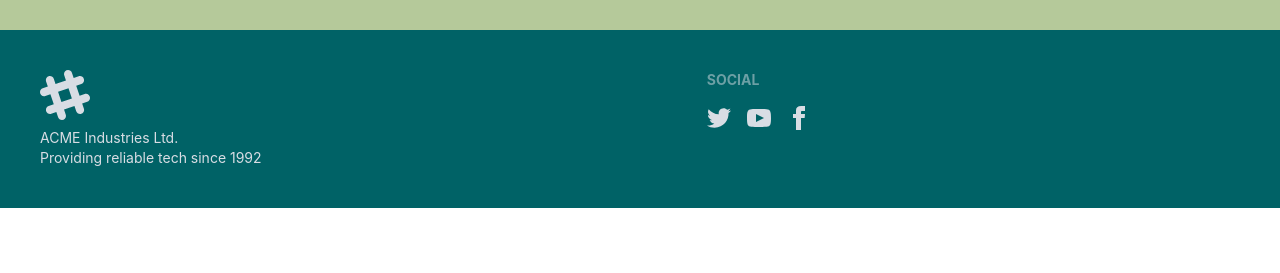
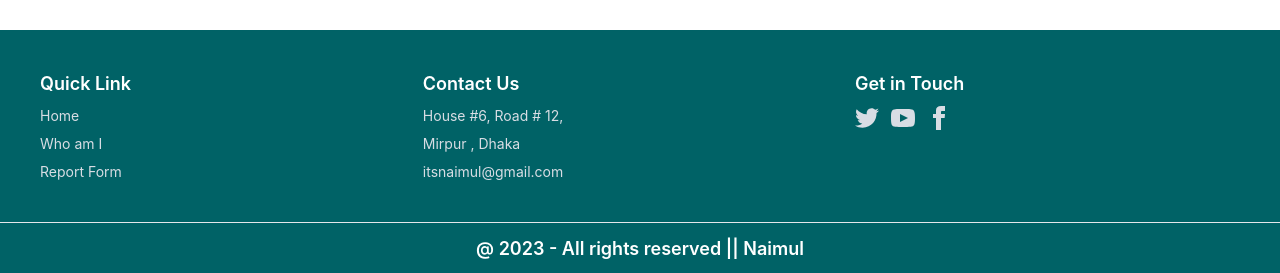
Before and after one commit to Naimul45/ClothesWebsiteClient, a React (Create React App) app: page /signup in a window 1280 px wide. Shown: the part 884-1157 px from the top of the page. Before the commit the page ends 1092 px from the top, so only its background shows below. Built offline with nearby package versions, Linux system fonts and the light colour scheme; no server answers.

Commit message:
commit no 9

```diff
--- a/src/Components/Footer/Footer.js
+++ b/src/Components/Footer/Footer.js
@@ -2,32 +2,83 @@ import React from "react";
 
 const Footer = () => {
   return (
+    // <footer
+    //   className="footer p-10 bg-neutral text-neutral-content "
+
+    // >
+    //   <div>
+    //     <h1>Quick Link</h1>
+    //     <p>Home</p>
+    //     <p>Home</p>
+    //     <p>Home</p>
+    //   </div>
+    //   <div>
+    //     <span className="footer-title">Social</span>
+    //     <div className="grid grid-flow-col gap-4">
+    //       <a>
+    //         <svg
+    //           xmlns="http://www.w3.org/2000/svg"
+    //           width="24"
+    //           height="24"
+    //           viewBox="0 0 24 24"
+    //           className="fill-current"
+    //         >
+    //           <path d="M24 4.557c-.883.392-1.832.656-2.828.775 1.017-.609 1.798-1.574 2.165-2.724-.951.564-2.005.974-3.127 1.195-.897-.957-2.178-1.555-3.594-1.555-3.179 0-5.515 2.966-4.797 6.045-4.091-.205-7.719-2.165-10.148-5.144-1.29 2.213-.669 5.108 1.523 6.574-.806-.026-1.566-.247-2.229-.616-.054 2.281 1.581 4.415 3.949 4.89-.693.188-1.452.232-2.224.084.626 1.956 2.444 3.379 4.6 3.419-2.07 1.623-4.678 2.348-7.29 2.04 2.179 1.397 4.768 2.212 7.548 2.212 9.142 0 14.307-7.721 13.995-14.646.962-.695 1.797-1.562 2.457-2.549z"></path>
+    //         </svg>
+    //       </a>
+    //       <a>
+    //         <svg
+    //           xmlns="http://www.w3.org/2000/svg"
+    //           width="24"
+    //           height="24"
+    //           viewBox="0 0 24 24"
+    //           className="fill-current"
+    //         >
+    //           <path d="M19.615 3.184c-3.604-.246-11.631-.245-15.23 0-3.897.266-4.356 2.62-4.385 8.816.029 6.185.484 8.549 4.385 8.816 3.6.245 11.626.246 15.23 0 3.897-.266 4.356-2.62 4.385-8.816-.029-6.185-.484-8.549-4.385-8.816zm-10.615 12.816v-8l8 3.993-8 4.007z"></path>
+    //         </svg>
+    //       </a>
+    //       <a>
+    //         <svg
+    //           xmlns="http://www.w3.org/2000/svg"
+    //           width="24"
+    //           height="24"
+    //           viewBox="0 0 24 24"
+    //           className="fill-current"
+    //         >
+    //           <path d="M9 8h-3v4h3v12h5v-12h3.642l.358-4h-4v-1.667c0-.955.192-1.333 1.115-1.333h2.885v-5h-3.808c-3.596 0-5.192 1.583-5.192 4.615v3.385z"></path>
+    //         </svg>
+    //       </a>
+    //     </div>
+    //   </div>
+    // </footer>
+    <>
       <footer
         className="footer p-10 bg-neutral text-neutral-content "
         style={{ background: "#006266" }}
       >
-      <div>
-        <svg
-          width="50"
-          height="50"
-          viewBox="0 0 24 24"
-          xmlns="http://www.w3.org/2000/svg"
-          fillRule="evenodd"
-          clipRule="evenodd"
-          className="fill-current"
-        >
-          <path d="M22.672 15.226l-2.432.811.841 2.515c.33 1.019-.209 2.127-1.23 2.456-1.15.325-2.148-.321-2.463-1.226l-.84-2.518-5.013 1.677.84 2.517c.391 1.203-.434 2.542-1.831 2.542-.88 0-1.601-.564-1.86-1.314l-.842-2.516-2.431.809c-1.135.328-2.145-.317-2.463-1.229-.329-1.018.211-2.127 1.231-2.456l2.432-.809-1.621-4.823-2.432.808c-1.355.384-2.558-.59-2.558-1.839 0-.817.509-1.582 1.327-1.846l2.433-.809-.842-2.515c-.33-1.02.211-2.129 1.232-2.458 1.02-.329 2.13.209 2.461 1.229l.842 2.515 5.011-1.677-.839-2.517c-.403-1.238.484-2.553 1.843-2.553.819 0 1.585.509 1.85 1.326l.841 2.517 2.431-.81c1.02-.33 2.131.211 2.461 1.229.332 1.018-.21 2.126-1.23 2.456l-2.433.809 1.622 4.823 2.433-.809c1.242-.401 2.557.484 2.557 1.838 0 .819-.51 1.583-1.328 1.847m-8.992-6.428l-5.01 1.675 1.619 4.828 5.011-1.674-1.62-4.829z"></path>
-        </svg>
-        <p>
-          ACME Industries Ltd.
-          <br />
-          Providing reliable tech since 1992
-        </p>
-      </div>
-      <div>
-        <span className="footer-title">Social</span>
-        <div className="grid grid-flow-col gap-4">
-          <a>
+        <nav>
+          <header className=" text-lg font-semibold text-white">
+            Quick Link
+          </header>
+          <a className="link link-hover">Home</a>
+          <a className="link link-hover">Who am I</a>
+          <a className="link link-hover">Report Form</a>
+        </nav>
+        <nav>
+          <header className=" text-lg font-semibold text-white">
+            Contact Us
+          </header>
+          <a className="link link-hover">House #6, Road # 12,</a>
+          <a className="link link-hover">Mirpur , Dhaka</a>
+
+          <a className="link link-hover">itsnaimul@gmail.com</a>
+        </nav>
+        <nav>
+          <header className=" text-lg font-semibold text-white">
+            Get in Touch
+          </header>
+          <div className="flex justify-between">
+            <a className="mr-3">
               <svg
                 xmlns="http://www.w3.org/2000/svg"
                 width="24"
@@ -38,7 +89,7 @@ const Footer = () => {
                 <path d="M24 4.557c-.883.392-1.832.656-2.828.775 1.017-.609 1.798-1.574 2.165-2.724-.951.564-2.005.974-3.127 1.195-.897-.957-2.178-1.555-3.594-1.555-3.179 0-5.515 2.966-4.797 6.045-4.091-.205-7.719-2.165-10.148-5.144-1.29 2.213-.669 5.108 1.523 6.574-.806-.026-1.566-.247-2.229-.616-.054 2.281 1.581 4.415 3.949 4.89-.693.188-1.452.232-2.224.084.626 1.956 2.444 3.379 4.6 3.419-2.07 1.623-4.678 2.348-7.29 2.04 2.179 1.397 4.768 2.212 7.548 2.212 9.142 0 14.307-7.721 13.995-14.646.962-.695 1.797-1.562 2.457-2.549z"></path>
               </svg>
             </a>
-          <a>
+            <a className="mr-3">
               <svg
                 xmlns="http://www.w3.org/2000/svg"
                 width="24"
@@ -49,6 +100,7 @@ const Footer = () => {
                 <path d="M19.615 3.184c-3.604-.246-11.631-.245-15.23 0-3.897.266-4.356 2.62-4.385 8.816.029 6.185.484 8.549 4.385 8.816 3.6.245 11.626.246 15.23 0 3.897-.266 4.356-2.62 4.385-8.816-.029-6.185-.484-8.549-4.385-8.816zm-10.615 12.816v-8l8 3.993-8 4.007z"></path>
               </svg>
             </a>
+
             <a>
               <svg
                 xmlns="http://www.w3.org/2000/svg"
@@ -61,8 +113,17 @@ const Footer = () => {
               </svg>
             </a>
           </div>
+        </nav>
+      </footer>
+
+      <div style={{ background: "#006266" }}>
+        <hr />
+        <h4 className="text-lg font-semibold py-3 text-center text-white">
+          @ 2023 - All rights reserved || Naimul
+        </h4>
+        <hr />
       </div>
-    </footer>
+    </>
   );
 };
 
--- a/src/Components/Login/Login.js
+++ b/src/Components/Login/Login.js
@@ -25,7 +25,10 @@ const Login = () => {
   };
 
   return (
-    <form className="hero min-h-screen" onSubmit={handleSubmit(onSubmit)}>
+    <form
+      className="hero min-h-screen bg-white"
+      onSubmit={handleSubmit(onSubmit)}
+    >
       <div className="hero-content flex-col lg:flex-row">
         <div className="text-center lg:text-left ">
           <img src="https://www.smartpos.website/Login.jpg" alt="" />
--- a/src/Components/Orders/Orders.js
+++ b/src/Components/Orders/Orders.js
@@ -58,7 +58,7 @@ const Orders = () => {
   };
 
   return (
-    <div className=" flex lg:mx-8 lg:my-6 lg:flex-row flex-col bg-white">
+    <div className=" flex lg:px-8 lg:py-6 lg:flex-row flex-col bg-white">
       <div className="overflow-x-auto bg-white">
         <table className="table lg:w-[835px]">
           {/* head */}
--- a/src/Components/Products/DetailsProduct.js
+++ b/src/Components/Products/DetailsProduct.js
@@ -164,13 +164,11 @@ const DetailsProduct = () => {
                     Add TO Cart
                   </button>
                 ) : (
-                  <button
-                    className="btn bg-black px-10 text-black rounded-none lg:w-[208px] w-[330px] text-white hover:text-black  "
-                    onClick={() => handleToast()}
-                    disabled="disabled"
-                  >
-                    Add TO Cart
-                  </button>
+                  <Link to="/login">
+                    <button className="btn bg-black px-10 text-black rounded-none lg:w-[208px] w-[330px] text-white hover:text-black  ">
+                      Add TO Cart
+                    </button>
+                  </Link>
                 )}
               </div>
               <hr />
--- a/src/Components/Signup/Signup.js
+++ b/src/Components/Signup/Signup.js
@@ -62,7 +62,10 @@ const Signup = () => {
   };
 
   return (
-    <form className="hero min-h-screen" onSubmit={handleSubmit(onSubmit)}>
+    <form
+      className="hero min-h-screen bg-white"
+      onSubmit={handleSubmit(onSubmit)}
+    >
       <div className="hero-content flex-col lg:flex-row">
         <div className="text-center lg:text-left ">
           <img src="https://www.smartpos.website/Login.jpg" alt="" />
```
Lines whose indentation alone changed are shown as unchanged.
